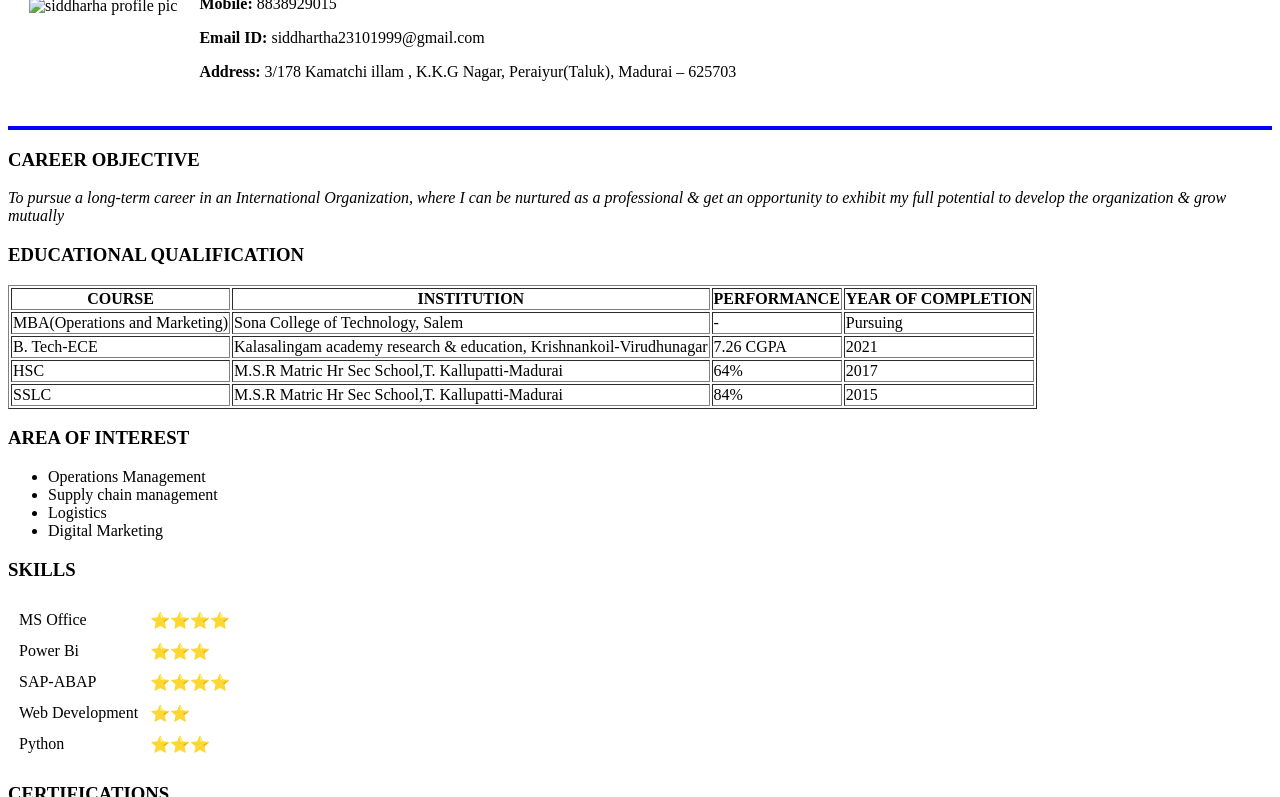
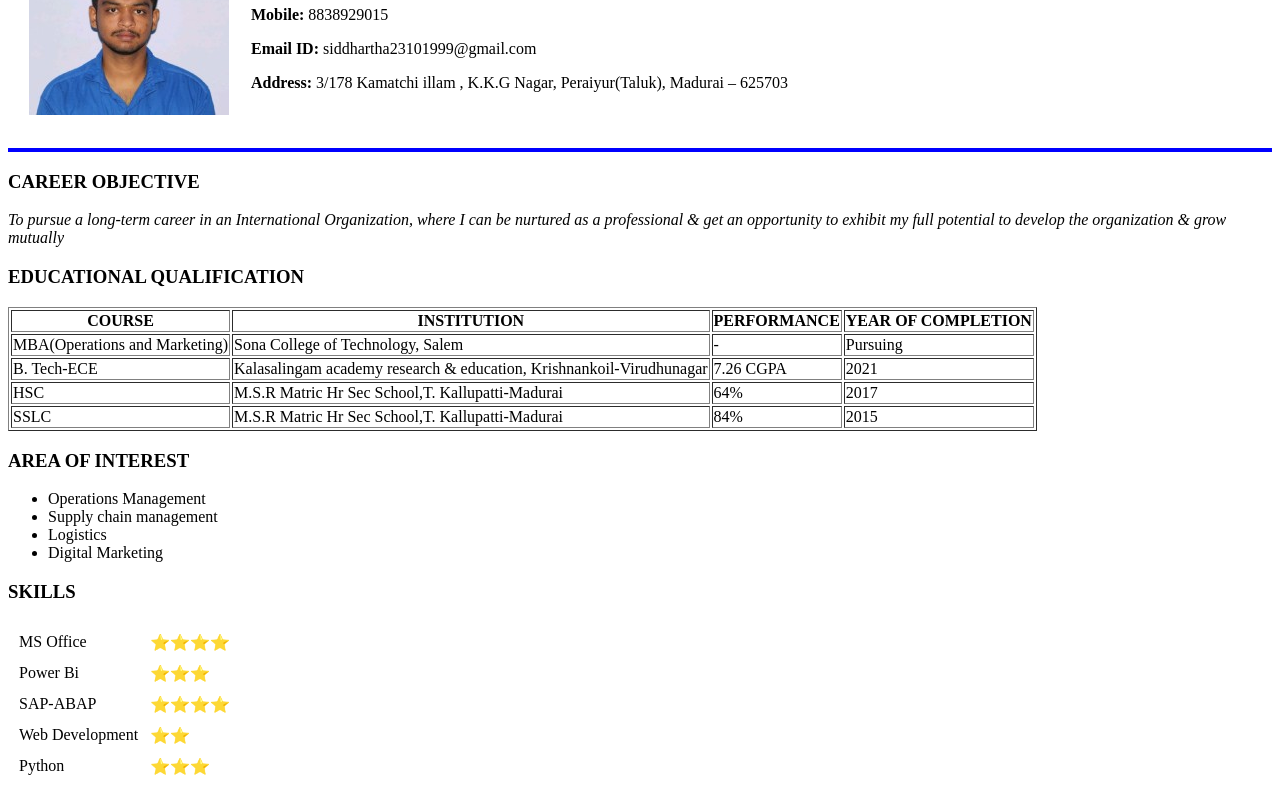
Before and after one commit to Siddhartha2399/cv, a plain HTML site: page index.html in a window 1280 px wide. Shown: the part 114-911 px from the top of the page. Drawn offline with Linux system fonts and the light colour scheme.

Commit message:
Update index.html

```diff
--- a/index.html
+++ b/index.html
@@ -9,7 +9,7 @@
 <body>
   <table cellspacing="20">
     <tr>
-      <td><img src="images/1603876862184.jpg" alt="siddharha profile pic"></td>
+      <td><img src="1603876862184.jpg" alt="siddharha profile pic"></td>
       <td>
         <h1>SIDDHARTHA T </h1>
         <p><strong>Mobile:</strong> 8838929015</p>
```
